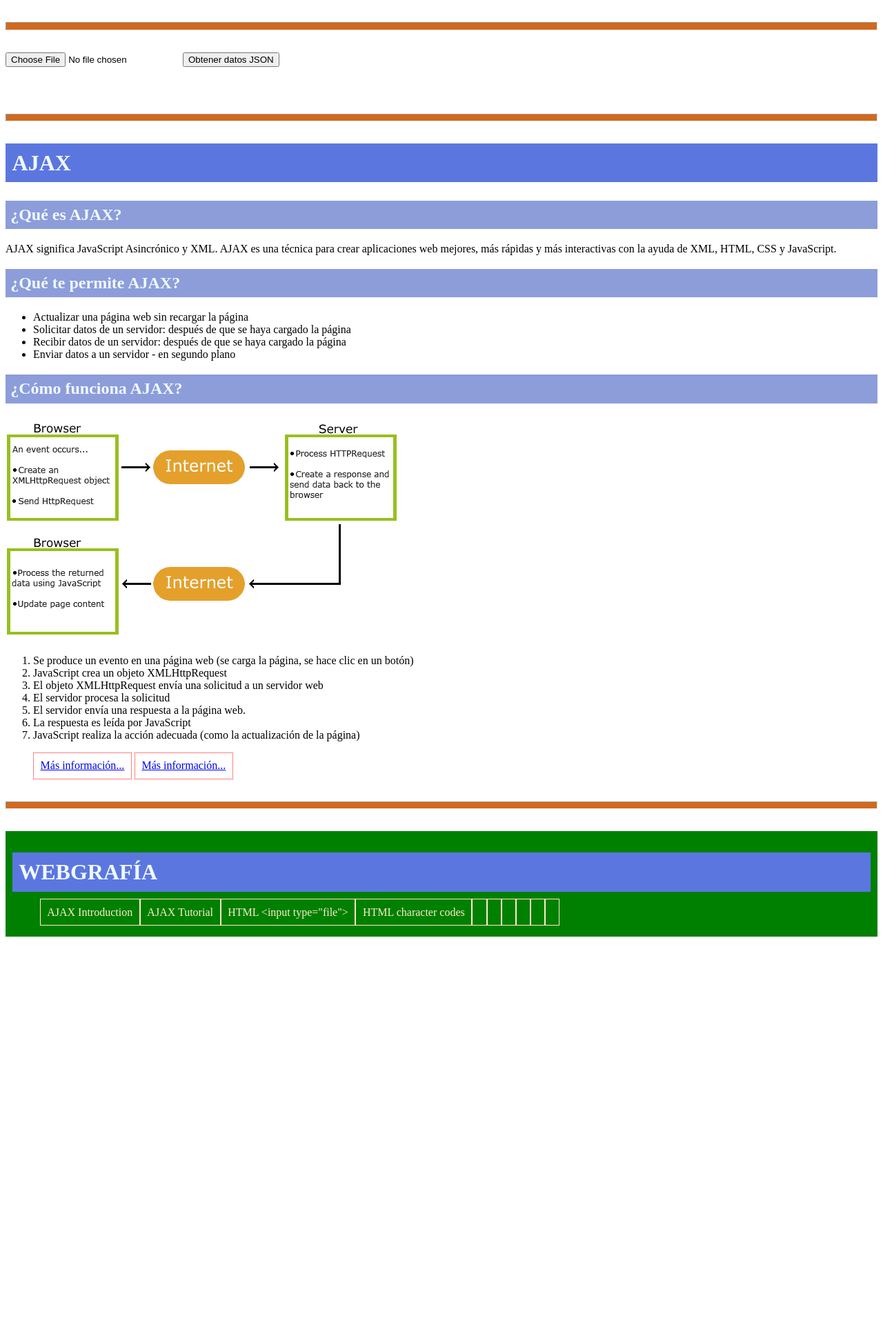
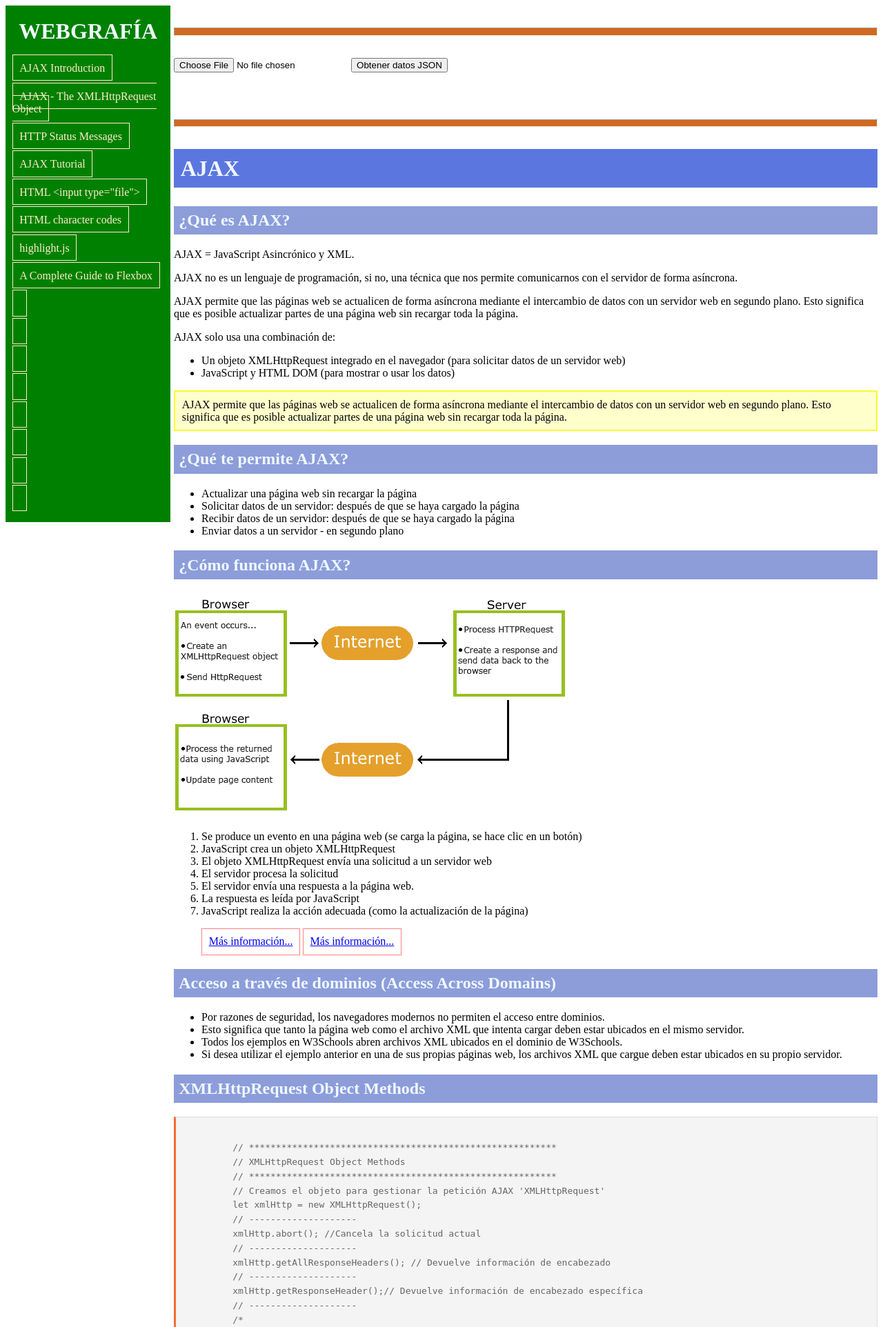
Before and after one commit to javiDocenteInformatica/2DAW_DWEC_TEMA5, a PHP site: page / in a window 1280 px wide. Shown: the top 1924 px of the page at 69% size. Before the commit the page ends 1358 px from the top, so only its background shows below. Run offline with PHP 8.4, Linux system fonts and the light colour scheme.

Commit message:
28/11/2022 - 9:07h

```diff
--- /dev/null
+++ b/AJAX1/css/code.css
@@ -0,0 +1,42 @@
+/* code {
+    font-family: MyFancyCustomFont, monospace;
+    font-size: inherit;
+  }
+  p > code,
+  li > code,
+  dd > code,
+  td > code {
+    background: #ffeff0;
+    word-wrap: break-word;
+    box-decoration-break: clone;
+    padding: .1rem .3rem .2rem;
+    border-radius: .2rem;
+  }
+
+  pre code {
+    display: block;
+    background: none;
+    white-space: pre;
+    -webkit-overflow-scrolling: touch;
+    overflow-x: scroll;
+    max-width: 100%;
+    min-width: 100px;
+    padding: 0;
+  } */
+
+  pre {
+    background: #f4f4f4;
+    border: 1px solid #ddd;
+    border-left: 3px solid #f36d33;
+    color: #666;
+    page-break-inside: avoid;
+    font-family: monospace;
+    /* font-size: 15px; */
+    line-height: 1.6;
+    margin-bottom: 1.6em;
+    max-width: 100%;
+    overflow: auto;
+    padding: 1em 1.5em;
+    display: block;
+    word-wrap: break-word;
+}
--- a/AJAX1/css/style.css
+++ b/AJAX1/css/style.css
@@ -1,3 +1,4 @@
+
 hr {
     height: 0.6em;
     background-color: chocolate;
@@ -16,6 +17,13 @@ h2{
   background-color: rgb(140, 157, 218);
   padding: 0.3em;
 }
+
+.cuadro_amarillo{
+  border: 2px solid #fafa33;
+  background-color: #FFFFCC;
+  padding: 0.6em;
+}
+
 
 
  .alterna_color ol, .alterna_color li {
@@ -72,3 +80,30 @@ h2{
 .mas_info li:hover a{
   color: brown;
 }
+
+
+/* FLEX */
+.container-flex{
+  display: flex ;
+  flex-direction: row ;
+  /* flex-wrap: wrap !important; */
+  justify-content: stretch;
+  align-items: flex-start ;
+  row-gap: 0.3em ;
+  column-gap: 0.3em ;
+}
+
+.container-flex .itemPrincipal{
+  /* flex-grow: 3 !important; */
+  order: 1;
+  width: auto;
+}
+
+.container-flex .itemWebgrafia{
+  /* flex-grow: 1 !important; */
+  order: 0;
+  width: 22%;
+  /* height: 100vh !important; */
+  position: sticky;
+  top: 8px;
+}
--- a/AJAX1/html/teoria.html
+++ b/AJAX1/html/teoria.html
@@ -1,7 +1,17 @@
 <section>
   <h1>AJAX</h1>
   <h2>¿Qué es AJAX?</h2>
-  <p>AJAX significa JavaScript Asincrónico y XML. AJAX es una técnica para crear aplicaciones web mejores, más rápidas y más interactivas con la ayuda de XML, HTML, CSS y JavaScript.</p>
+  <p>AJAX = JavaScript Asincrónico y XML.</p>
+  <p>AJAX no es un lenguaje de programación, si no, una técnica que nos permite comunicarnos con el servidor de forma asíncrona.</p>
+  <p>AJAX permite que las páginas web se actualicen de forma asíncrona mediante el intercambio de datos con un servidor web en segundo plano. Esto significa que es posible actualizar partes de una página web sin recargar toda la página.</p>
+  <p>AJAX solo usa una combinación de:</p>
+  <ul>
+    <li>Un objeto XMLHttpRequest integrado en el navegador (para solicitar datos de un servidor web)</li>
+    <li>JavaScript y HTML DOM (para mostrar o usar los datos)</li>
+  </ul>
+  <p class="cuadro_amarillo">
+    AJAX permite que las páginas web se actualicen de forma asíncrona mediante el intercambio de datos con un servidor web en segundo plano. Esto significa que es posible actualizar partes de una página web sin recargar toda la página.
+  </p>
 
   <h2>¿Qué te permite AJAX?</h2>
   <ul>
@@ -35,4 +45,90 @@
       <a href="https://www.w3schools.com/xml/ajax_intro.asp" target="_blank">Más información...</a>
     </li>
   </ol>
+
+  <h2>Acceso a través de dominios (Access Across Domains)</h2>
+  <ul>
+    <li>Por razones de seguridad, los navegadores modernos no permiten el acceso entre dominios.</li>
+    <li>Esto significa que tanto la página web como el archivo XML que intenta cargar deben estar ubicados en el mismo servidor.</li>
+    <li>Todos los ejemplos en W3Schools abren archivos XML ubicados en el dominio de W3Schools.</li>
+    <li>Si desea utilizar el ejemplo anterior en una de sus propias páginas web, los archivos XML que cargue deben estar ubicados en su propio servidor.</li>
+  </ul>
+  <h2>XMLHttpRequest Object Methods</h2>
+  <pre>
+    <code class="js">
+        // *********************************************************
+        // XMLHttpRequest Object Methods
+        // *********************************************************
+        // Creamos el objeto para gestionar la petición AJAX 'XMLHttpRequest'
+        let xmlHttp = new XMLHttpRequest();
+        // --------------------
+        xmlHttp.abort(); //Cancela la solicitud actual
+        // --------------------
+        xmlHttp.getAllResponseHeaders(); // Devuelve información de encabezado
+        // --------------------
+        xmlHttp.getResponseHeader();// Devuelve información de encabezado específica
+        // --------------------
+        /*
+        Especifica la solicitud:
+        - método: el tipo de solicitud GET o POST
+        - url: la ubicación del archivo
+        - async: verdadero (asincrónico) o falso (sincrónico)
+        - usuario: nombre de usuario opcional
+        - psw: contraseña opcional
+        */
+        let method;
+        let url;
+        let async;
+        let user;
+        let psw;
+        xmlHttp.open(method,url,async,user,psw);
+        // --------------------
+        xmlHttp.send(); //Envía la solicitud al servidor. Utilizado para solicitudes GET
+        // --------------------
+        let string;
+        xmlHttp.send(string); //Envía la solicitud al servidor. Utilizado para solicitudes POST
+        // --------------------
+        xmlHttp.setRequestHeader(); // Agrega un par de etiqueta/valor al encabezado que se enviará
+    </code>
+  </pre>
+
+  <h2>XMLHttpRequest Object Properties</h2>
+
+  <pre>
+    <code class="js">
+      // *********************************************************
+      // XMLHttpRequest Object Properties
+      // *********************************************************
+      // --------------------
+      xmlHttp.onreadystatechange; //Define una función que se llamará cuando cambie la propiedad readyState
+      // --------------------
+      /*
+      Contiene el estado de XMLHttpRequest.
+      - 0: solicitud no inicializada
+      - 1: conexión de servidor establecida
+      - 2: solicitud recibida
+      - 3: solicitud de procesamiento
+      - 4: solicitud finalizada y respuesta lista
+      */
+      xmlHttp.readyState;
+      // --------------------
+      xmlHttp.responseText; // Devuelve los datos de respuesta como una cadena.
+      // --------------------
+      xmlHttp.responseXML; // Devuelve los datos de respuesta como datos XML
+      // --------------------
+      /*
+      Devuelve el número de estado de una solicitud.
+      - 200: "OK"
+      - 403: "Forbidden"
+      - 404: "Not Found"
+      Para obtener una lista completa, vaya a Http Messages Reference: https://www.w3schools.com/tags/ref_httpmessages.asp
+      */
+      xmlHttp.status;
+      // --------------------
+      xmlHttp.statusText; // Devuelve el texto de estado (por ejemplo, "OK" o "Not Found")
+      // --------------------
+    </code>
+  </pre>
+
+
 </section>
--- a/AJAX1/html/webgrafia.html
+++ b/AJAX1/html/webgrafia.html
@@ -3,6 +3,15 @@
         background-color: green;
         color: aliceblue;
         padding: 0.6em;
+    }
+
+    .webgrafia h1{
+        background-color: transparent;
+        margin: 0;
+    }
+
+    .webgrafia ul{
+        padding: 0;
     }
 
     .webgrafia ul li {
@@ -11,9 +20,11 @@
 
     .padre_flex {
         display: flex;
-        flex-direction: row;
+        flex-direction: column;
         flex-wrap: wrap;
-        justify-content: stretch;
+        column-gap: 0.1em;
+        row-gap: 1.4em;
+        justify-content: flex-start;
         align-items: stretch;
     }
 
@@ -40,6 +51,16 @@
         </li>
 
         <li class="tooltip">
+            <span class="tooltiptext">w3school</span>
+            <a href="https://www.w3schools.com/xml/ajax_xmlhttprequest_create.asp" target="_blank">AJAX - The XMLHttpRequest Object</a>
+        </li>
+
+        <li class="tooltip">
+            <span class="tooltiptext">w3school</span>
+            <a href="https://www.w3schools.com/tags/ref_httpmessages.asp" target="_blank">HTTP Status Messages</a>
+        </li>
+
+        <li class="tooltip">
             <span class="tooltiptext">tutorialspoint</span>
             <a href="https://www.tutorialspoint.com/ajax/index.htm" target="_blank">AJAX Tutorial</a>
         </li>
@@ -52,6 +73,26 @@
         <li class="tooltip">
             <span class="tooltiptext">www.rapidtables.com</span>
             <a href="https://www.rapidtables.com/web/html/html-codes.html" target="_blank">HTML character codes</a>
+        </li>
+
+        <li class="tooltip">
+            <span class="tooltiptext">highlightjs.org</span>
+            <a href="https://highlightjs.org/" target="_blank">highlight.js</a>
+        </li>
+
+        <li class="tooltip">
+            <span class="tooltiptext">CSS-Tricks</span>
+            <a href="https://css-tricks.com/snippets/css/a-guide-to-flexbox/" target="_blank">A Complete Guide to Flexbox</a>
+        </li>
+
+        <li class="tooltip">
+            <span class="tooltiptext"></span>
+            <a href="" target="_blank"></a>
+        </li>
+
+        <li class="tooltip">
+            <span class="tooltiptext"></span>
+            <a href="" target="_blank"></a>
         </li>
 
         <li class="tooltip">
--- a/AJAX1/index.php
+++ b/AJAX1/index.php
@@ -10,14 +10,20 @@
   <!-- bootstrap CSS -->
   <link rel="stylesheet" href="css/style.css"></link>
   <link rel="stylesheet" href="css/tooltip.css">
+  <link rel="stylesheet" href="css/code.css">
+
+
   <!-- SCRIPTS JS -->
   <script src="js/utiles.js"></script>
   <script src="js/ajax.js"></script>
 
+
+
 </head>
-<body class="container-fluid">
-
+<body>
+<div class="container-flex">
   <!-- AQUI EL CÓDIGO HTML PRINCIPAL -->
+  <div class="itemPrincipal">
     <hr>
     <?php
         include_once("html/principal.html");
@@ -30,12 +36,14 @@
       <?php
         include_once("html/teoria.html");
       ?>
-
     <hr>
-
+  </div>
+  <div class="itemWebgrafia">
     <!-- WEBGRAFIA -->
     <?php
       include_once("html/webgrafia.html");
     ?>
+  </div>
+</div>
 </body>
 </html>
--- a/AJAX1/js/ajax.js
+++ b/AJAX1/js/ajax.js
@@ -16,31 +16,5 @@ window.addEventListener("load", ()=>{
 f_cargaDocumento = ()=>{
     // Creamos el objeto para gestionar la petición AJAX 'XMLHttpRequest'
     let xmlHttp = new XMLHttpRequest();
-    // --------------------
-    xmlHttp.abort(); //Cancela la solicitud actual
-    // --------------------
-    xmlHttp.getAllResponseHeaders(); // Devuelve información de encabezado
-    // --------------------
-    xmlHttp.getResponseHeader();// Devuelve información de encabezado específica
-    // --------------------
-    /*
-    Especifica la solicitud:
-    - método: el tipo de solicitud GET o POST
-    - url: la ubicación del archivo
-    - async: verdadero (asincrónico) o falso (sincrónico)
-    - usuario: nombre de usuario opcional
-    - psw: contraseña opcional
-    */
-   let method;
-   let url;
-   let async;
-   let user;
-   let psw;
-   xmlHttp.open(method,url,async,user,psw);
-   // --------------------
-
-    // --------------------
-
-    // --------------------
 
 };
```
Also changed, not shown: 1 other file. Lines whose indentation alone changed are shown as unchanged.
